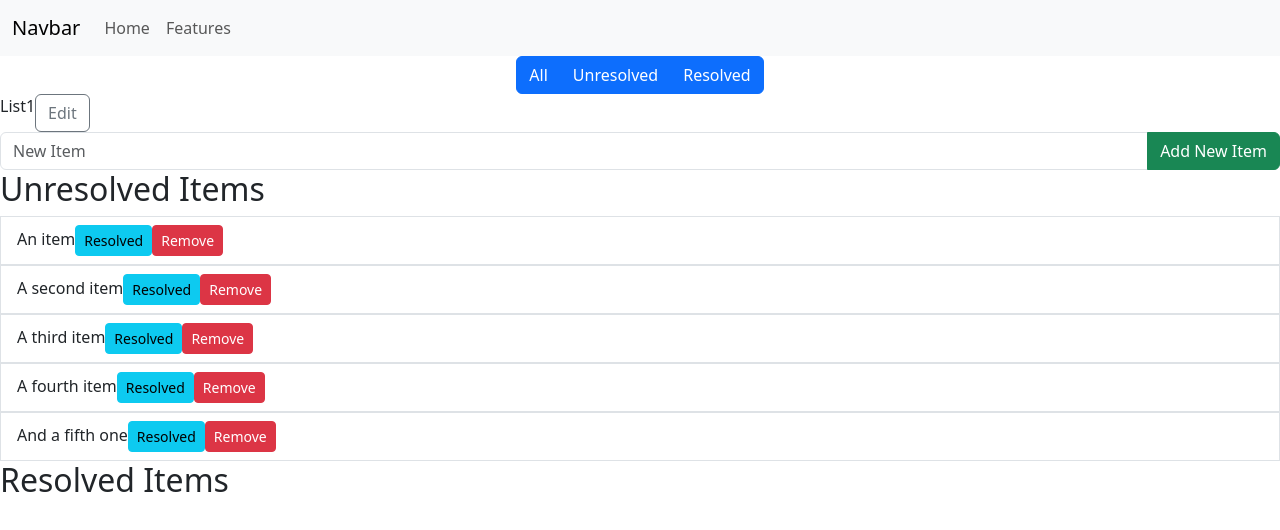
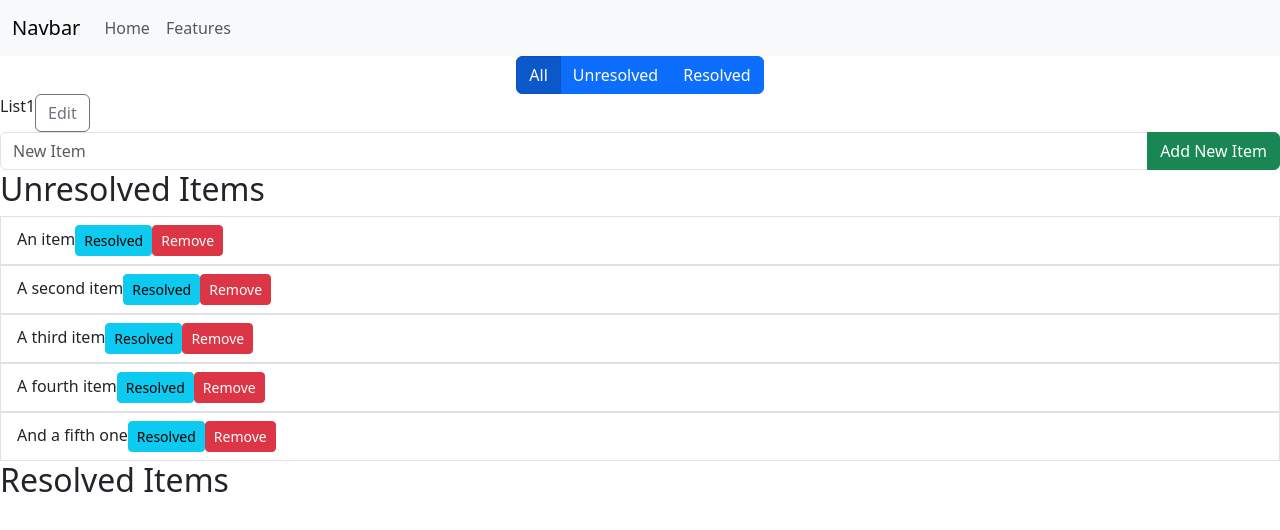
Before and after one commit to LLosTy/FrontEndHomework, a React (Create React App) app: page /List1 in a window 1280 px wide. Shown: the top 530 px of the page. Built offline with nearby package versions, Linux system fonts and the light colour scheme.

Commit message:
Fixed active class for filter buttons

```diff
--- a/src/components/List1.jsx
+++ b/src/components/List1.jsx
@@ -22,9 +22,6 @@ const List1 = () => {
     updatedItems.splice(index, 1);
     setItems(updatedItems);
   };
-
-
-
 
   const handleAddToResolved = (index) => {
     const resolvedItem = items[index];
@@ -70,10 +67,10 @@ const List1 = () => {
     <div>
       <div class="d-flex justify-content-center">
        <div class="btn-group" role="group" aria-label="Basic example">
-          <button type="button" class="btn btn-primary" onClick={handleToggleAll}>All</button>
+          <button type="button" class={`btn btn-primary ${(isResolvedVisible && isUnresolvedVisible) === true ? 'active' : ''}`} onClick={handleToggleAll}>All</button>
           {/* for some reason the logic is flipped or im just stupid lol */}
-          <button type="button" class="btn btn-primary" onClick={handleToggleResolved}>Unresolved</button>
-          <button type="button" class="btn btn-primary" onClick={handleToggleUnresolved}>Resolved</button>
+          <button type="button" class={`btn btn-primary ${(isResolvedVisible  === true && isUnresolvedVisible === false)? 'active' : ''}`} onClick={handleToggleResolved}>Unresolved</button>
+          <button type="button" class={`btn btn-primary ${(isUnresolvedVisible === true && isResolvedVisible === false)? 'active' : ''}`} onClick={handleToggleUnresolved}>Resolved</button>
         </div>
       </div>
       {/* {resolvedItems} */}
```
